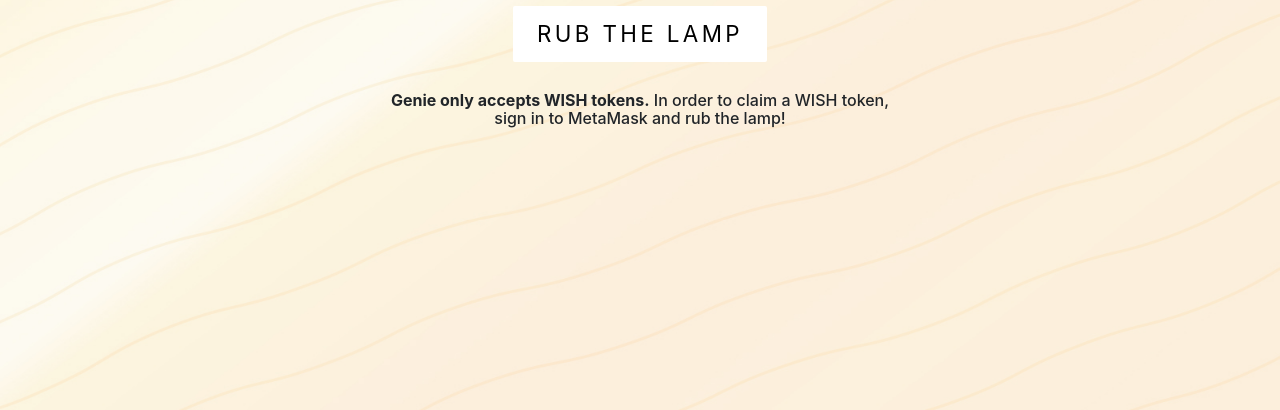
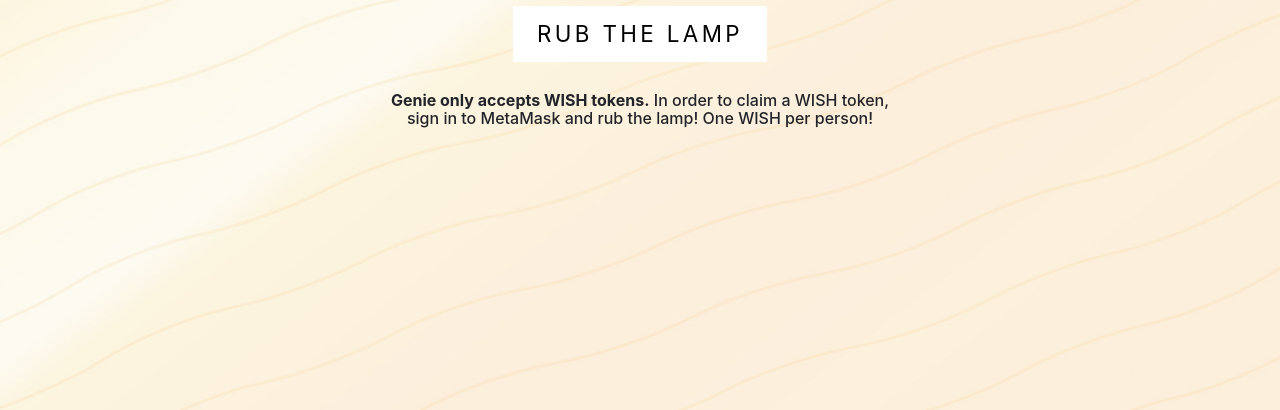
Before and after one commit to bashirk/Genie, a website with bundled scripts: page lamp.html in a window 1280 px wide. Shown: the part 390-800 px from the top of the page. Built offline with nearby package versions, Linux system fonts and the light colour scheme; a script that the page names is missing.

```diff
--- a/lamp.html
+++ b/lamp.html
@@ -62,7 +62,7 @@
         <div class="home-actions">
           <a href="#" class="btn btn-secondary" onclick="rubLamp()">Rub the Lamp</a>
         </div>
-        <h3 class="home-description"><b>Genie only accepts WISH tokens.</b> In order to claim a WISH token, sign in to MetaMask and rub the lamp!</h3>
+        <h3 class="home-description"><b>Genie only accepts WISH tokens.</b> In order to claim a WISH token, sign in to MetaMask and rub the lamp! One WISH per person!</h3>
       </div>
     </div>
   </section>
```
